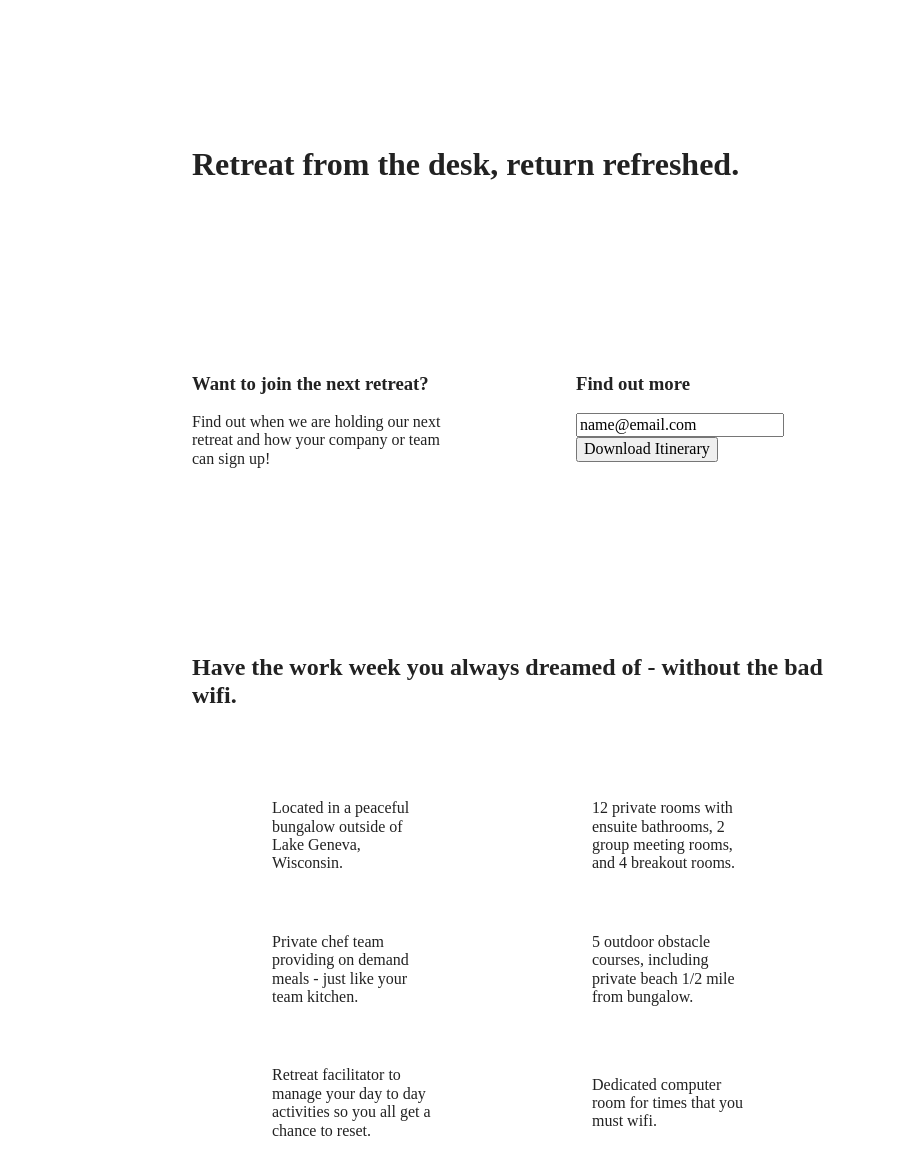
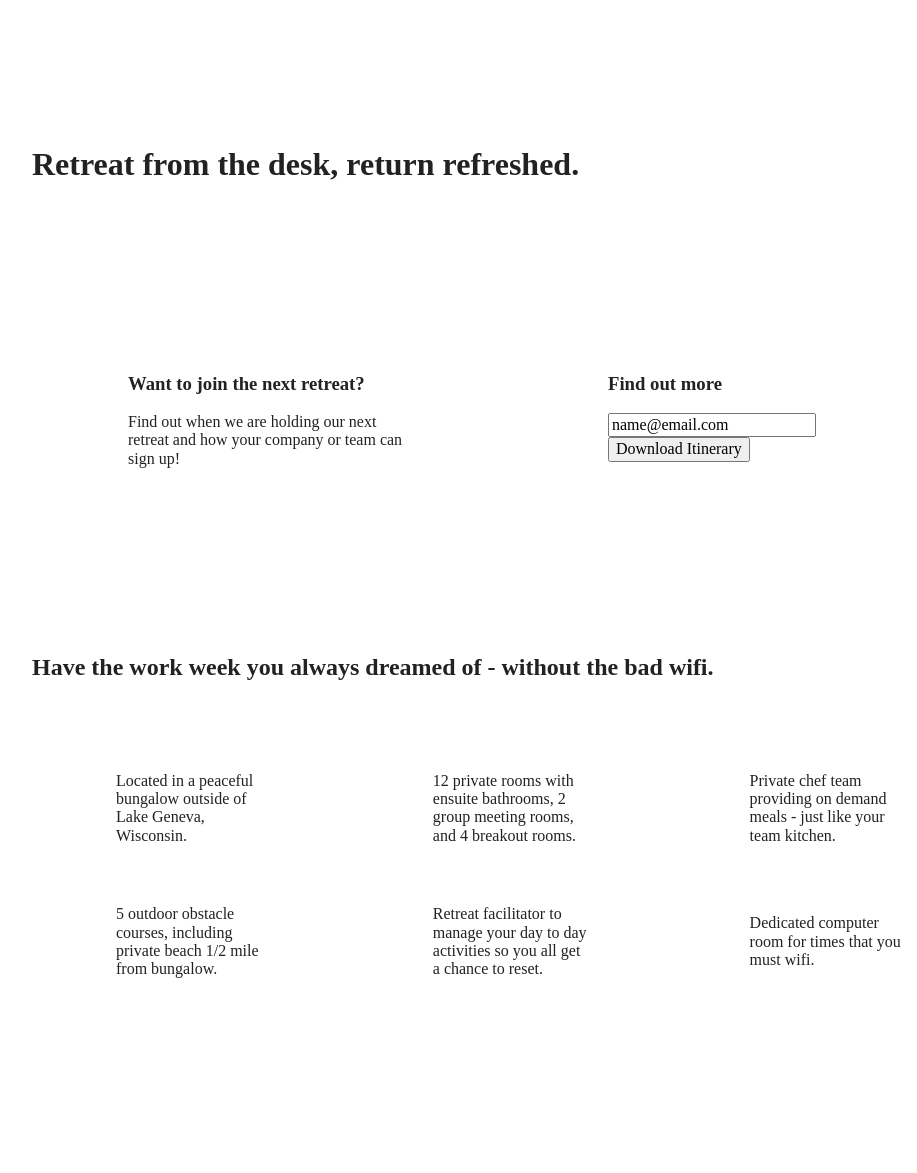
Before and after one commit to KelsiePaige/unplugged-project, a website built with Parcel: page index.html in a window 1280 px wide. Shown: the part 200-1373 px from the top of the page, without its empty margins (128-1045 px from the left). Built offline with nearby package versions, Linux system fonts and the light colour scheme.

Commit message:
Add desktop styles

```diff
--- a/css/main.css
+++ b/css/main.css
@@ -502,6 +502,54 @@ footer .copyright {
 
 @media only screen and (min-width: 1200px) {
   /* Desktop styles here */
+  .content-wrapper {
+    max-width: 960px;
+  }
+
+  /* Hero */
+  .hero-area h1 {
+    width: 60%;
+  }
+
+  /* Aside */
+  aside .content-wrapper {
+    justify-content: space-around;
+  }
+
+  aside .content-wrapper .form-description,
+  aside .content-wrapper .form {
+    width: 30%;
+  }
+
+  /* Features */
+  .features h2 {
+    width: 90%;
+  }
+
+  .features article {
+    flex-basis: 33%;
+  }
+
+  /* Reviews */
+  .reviews article div {
+    width: 43%;
+  }
+
+  /* ==========================================================================
+   About Page
+   ========================================================================== */
+  .mission h2,
+  .contact-section .content-wrapper h2 {
+    width: 95%;
+  }
+
+  /* ==========================================================================
+     FAQ Page
+     ========================================================================== */
+    .faq h2 {
+      width: 100%;
+    }
+
 }
 
 @media print,
```
